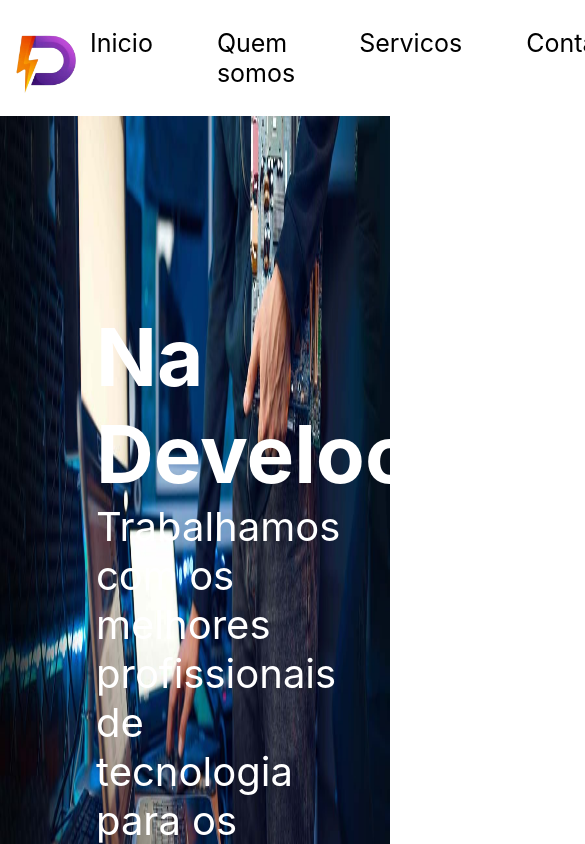
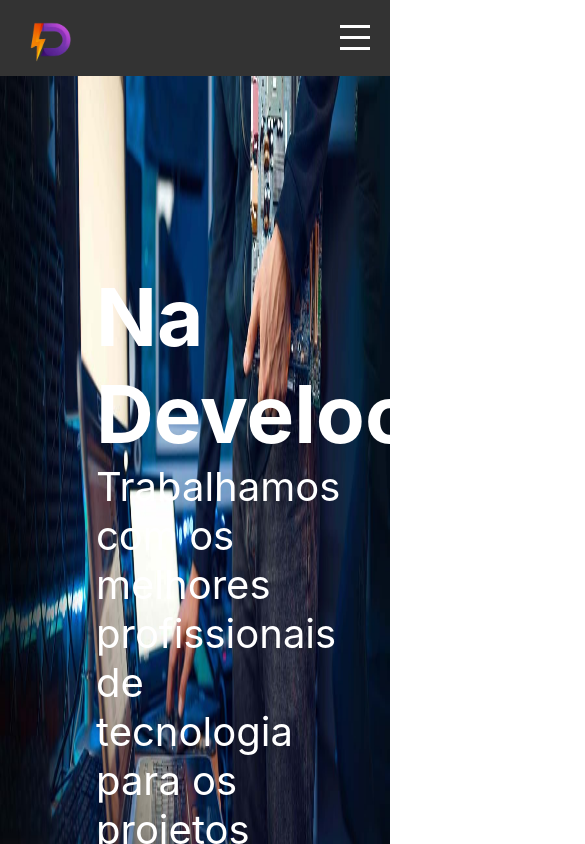
Before and after one commit to leo1lazaro/Develocity-Site, a React (Create React App) app: page / in a window 390 px wide. Shown: the top 844 px of the page, 585 px wide, since content can reach past the window. Built offline with nearby package versions, Linux system fonts and the light colour scheme.

Commit message:
troquei o navbar para cor escura e coloquei  hamburguer para telas menores de 629px

```diff
--- a/src/Components/NavBar/index.jsx
+++ b/src/Components/NavBar/index.jsx
@@ -1,24 +1,32 @@
-import React, { useContext } from 'react'
+import React, { useState, useContext } from 'react';
 import './navbar.css';
 import imgLogo from '../../Images/LOGO D.png';
-import PaginaAtualContext from '../../Contexts/PaginaAtualContext'
-
+import PaginaAtualContext from '../../Contexts/PaginaAtualContext';
 
 function Navbar() {
+  const { paginaAtual, setPaginaAtual } = useContext(PaginaAtualContext);
+  const [menuOpen, setMenuOpen] = useState(false);
 
-  const {paginaAtual, setPaginaAtual} = useContext(PaginaAtualContext)
+  const toggleMenu = () => {
+    setMenuOpen(!menuOpen);
+  };
 
   return (
     <section className='navbar'>
-        <img src={imgLogo} alt='' style={{width: '90px', borderRadius: '50px'}}/>
-        <div className='links'>
-            <a href='#1' onClick={()=>setPaginaAtual('home')}>Inicio</a>
-            <a href='#2' onClick={()=>setPaginaAtual('quemSomos')}>Quem somos</a>
-            <a href='#3' onClick={()=>setPaginaAtual('Servicos')}>Servicos</a>
-            <a href='#4' onClick={()=>setPaginaAtual('contatos')}>Contatos</a>
-        </div>
+      <img src={imgLogo} alt='Logo' style={{ width: '90px', borderRadius: '50px' }} />
+      <div className={`links ${menuOpen ? 'active' : ''}`}>
+        <a href='#1' onClick={() => setPaginaAtual('home')}>Início</a>
+        <a href='#2' onClick={() => setPaginaAtual('quemSomos')}>Quem somos</a>
+        <a href='#3' onClick={() => setPaginaAtual('Servicos')}>Serviços</a>
+        <a href='#4' onClick={() => setPaginaAtual('contatos')}>Contatos</a>
+      </div>
+      <div className={`hamburger ${menuOpen ? 'open' : ''}`} onClick={toggleMenu}>
+        <span></span>
+        <span></span>
+        <span></span>
+      </div>
     </section>
-  )
+  );
 }
 
-export default Navbar
+export default Navbar;
--- a/src/Components/NavBar/navbar.css
+++ b/src/Components/NavBar/navbar.css
@@ -1,17 +1,103 @@
-.navbar{
+/* Estilos gerais da navbar */
+.navbar {
     display: flex;
-    justify-content: space-around;
+    justify-content: space-between;
     align-items: center;
-    padding: 1em 0;
-    width: 100vw;
+    background-color: #333;
+    padding: 10px 20px;
+}
+
+.navbar img {
+    max-width: 60px;
+    border-radius: 50px;
+}
+
+.links {
+    display: flex;
+    gap: 20px;
+}
+
+.links a {
+    color: white;
+    text-decoration: none;
+    font-size: 18px;
+    font-weight: bold;
+    padding: 10px 15px;
+}
+
+.links a:hover {
+    background-color: #444;
+    border-radius: 6px;
+}
+
+.hamburger {
+    display: none;
+    cursor: pointer;
+    flex-direction: column;
+    justify-content: space-between;
+    width: 30px;
+    height: 25px;
+}
+
+.hamburger span {
+    display: block;
+    width: 100%;
+    height: 3px;
     background-color: white;
+    transition: 0.1s;
 }
-.navbar>.links{
-    display: flex;
-    gap: 4em;
+
+.hamburger.open span:nth-child(1) {
+    transform: translateY(11px) rotate(45deg);
 }
-.navbar> .links> a{
-    text-decoration: none;
-    color: black;
-    font-size: 25px;
+
+.hamburger.open span:nth-child(2) {
+    opacity: 0;
 }
+
+.hamburger.open span:nth-child(3) {
+    transform: translateY(-11px) rotate(-45deg);
+}
+
+@media (max-width: 629px) {
+    .links {
+        display: none;
+        flex-direction: column;
+        position: absolute;
+        top: 4em;
+        right: 0;
+        background-color: #333;
+        width: 100%;
+        text-align: center;
+        padding: 20px 0;
+        z-index: 10;
+    }
+
+    .links.active {
+        display: flex;
+    }
+
+    .hamburger {
+        display: flex;
+    }
+
+    .links a {
+        padding: 15px;
+        width: 100%;
+        text-align: center;
+        background-color: #444;
+    }
+
+    .links a:hover {
+        background-color: #555;
+    }
+}
+
+@media (min-width: 630px) {
+    .navbar {
+        position: fixed;
+        width: 100%;
+        top: 0;
+        z-index: 1000;
+    }
+}
```
